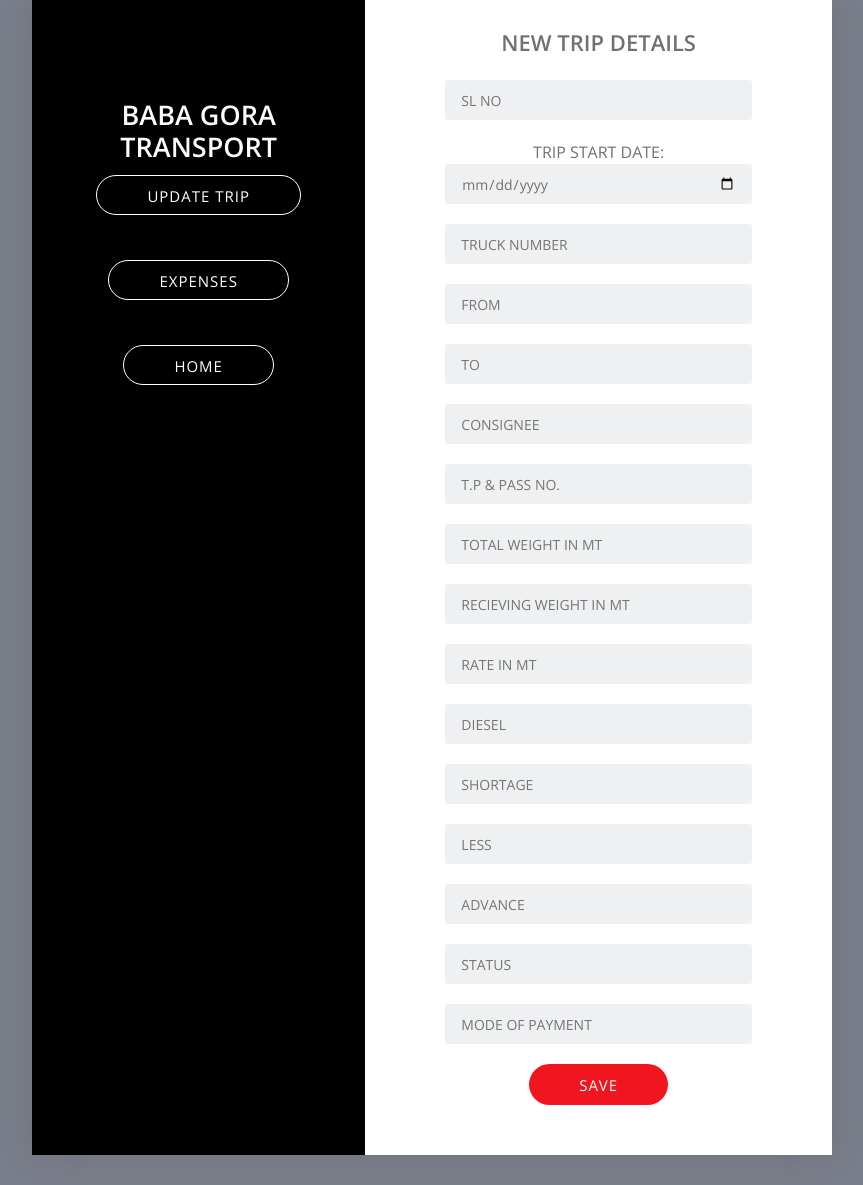
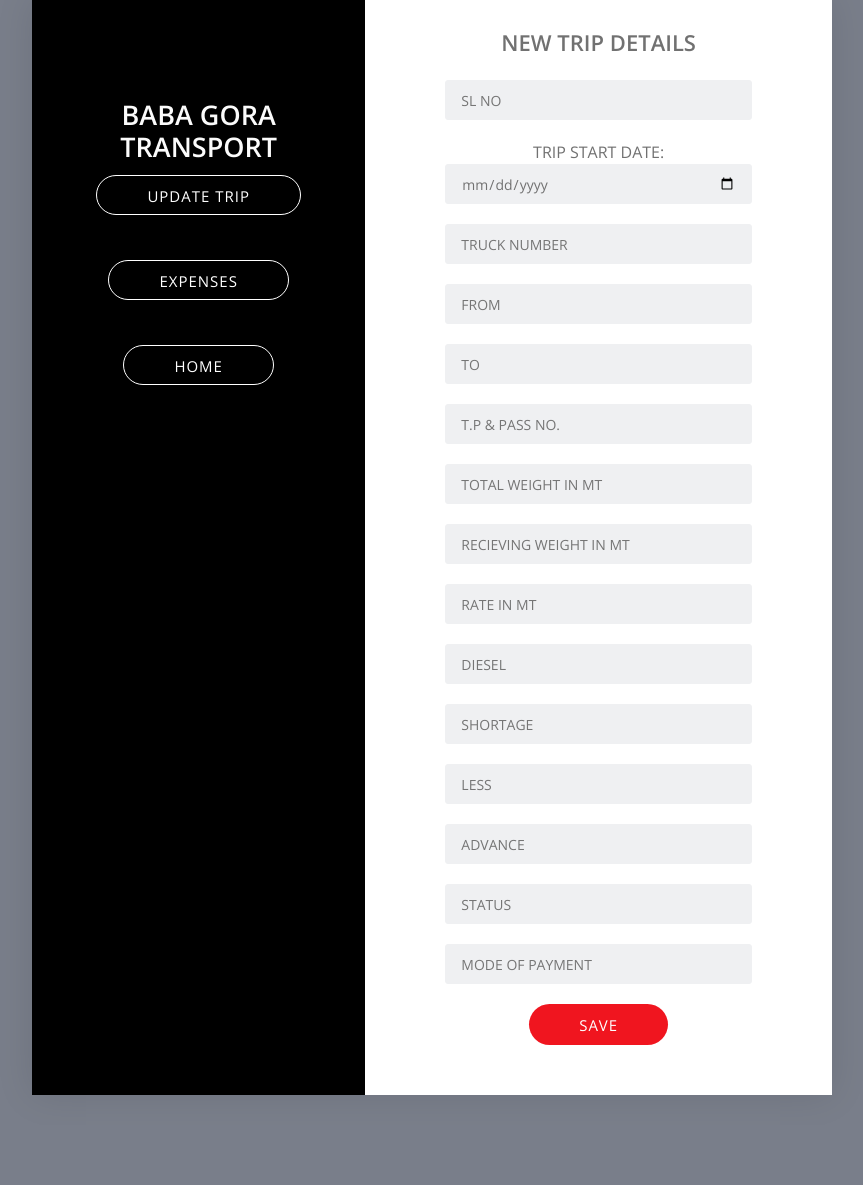
Before and after one commit to tahseen09/transport, a Django app: page /new in a window 1280 px wide. Shown: the part 31-1216 px from the top of the page, without its empty margins (208-1071 px from the left). After the commit the page ends 1126 px from the top, so only its background shows below. Run offline with Django 3.2, Linux system fonts and the light colour scheme; the visitor is signed in with stand-in values (Sample User, id 1); some libraries are stand-ins or nearby versions.

Commit message:
Handled bugs

```diff
--- a/templates/new.html
+++ b/templates/new.html
@@ -33,7 +33,7 @@
                         <form action="" method="POST">
                             {% csrf_token %}
                             <div class="form-group">
-                                <input type="number" name="slno" class="input-text" placeholder="SL NO" required style="text-transform: uppercase;">
+                                <input type="number" name="sl_no" class="input-text" placeholder="SL NO" required style="text-transform: uppercase;">
                             </div>
                              <div class="form-group">
                               TRIP START DATE:<input type="date" name="trip_start_date" class="input-text" placeholder="TRIP START DATE" required>
@@ -49,10 +49,6 @@
                              <div class="form-group">
                                 <input type="text" name="destination" class="input-text" placeholder="TO" style="text-transform: uppercase;" required>
                             </div>
-                            <div class="form-group">
-                                <input type="text" name="consignee" class="input-text" placeholder="CONSIGNEE" style="text-transform: uppercase;" required>
-                            </div>
-
                              <div class="form-group">
                                 <input type="text" name="pass" class="input-text" placeholder="T.P & PASS NO." style="text-transform: uppercase;">
                             </div>
--- a/templates/update.html
+++ b/templates/update.html
@@ -39,10 +39,6 @@
                                 TRIP END DATE:<input type="date" name="trip_end_date" class="input-text" placeholder="TRIP END DATE" required>
                             </div>
                             <div class="form-group">
-                                TRIP END TIME:<input type="time" name="trip_end_time" class="input-text" placeholder="TRIP END TIME">
-                            </div>
-
-                            <div class="form-group">
                                 <button type="submit" class="btn-md btn-theme">SAVE</button>
                             </div>
                         </form>
--- a/truck/models.py
+++ b/truck/models.py
@@ -11,7 +11,7 @@ class Trip(models.Model):
     destination = models.CharField(max_length = 100, blank = True, null=True)
     #driver = models.CharField(max_length = 30, blank = False, null=True)
     #item = models.CharField(max_length = 30, blank = False, null=True)
-    #trip_complete = models.BooleanField(default=False)
+    trip_complete = models.BooleanField(default=False)
     total_weight = models.FloatField(blank=True, null=True)
     rec_weight = models.FloatField(blank=True, null=True)
     cost_per_ton = models.FloatField(blank=True, null=True)
@@ -30,7 +30,7 @@ class Trip(models.Model):
         unique_together = ["truck","trip_start_date", "sl_no"]
 
     def __str__(self):
-        show = str(self.truck)+'|'+str(self.trip_start_date)+'|'+str(self.trip_start_time)
+        show = str(self.truck)+'|'+str(self.trip_start_date)+'|'+str(self.sl_no)
         return show
 
 class Expenses(models.Model):
--- a/truck/views.py
+++ b/truck/views.py
@@ -113,9 +113,6 @@ def new_trip(request):
             rec_weight = int(rec_weight)*1.0
         if diesel and ('.' not in diesel):
             diesel = int(diesel)*1.0
-        if diesel>0.0:
-            e = Expenses(expense=diesel, comment="Diesel", expense_date=trip_start_date, truck=truck)
-            e.save()
 
         #if total_weight and cost and shortage and less:
         total_cost = (float(total_weight)*float(cost)) - float(shortage)- float(less)
@@ -127,6 +124,9 @@ def new_trip(request):
         #save the data
         t = Trip(truck=truck, trip_start_date=trip_start_date, source=source, destination=destination, total_weight=total_weight, cost_per_ton=cost, total_cost=total_cost, rec_weight=rec_weight, shortage=shortage, less=less, sl_no=sl_no, tp_pass=tp_pass, advance=advance, status=status, mop=mop)
         t.save()
+        if diesel>0.0:
+            e = Expenses(expense=diesel, comment="Diesel", expense_date=trip_start_date, truck=truck)
+            e.save()
         msg = "Your new trip has been created"
         context = {"msg":msg}
         return render(request,"new.html",context)
@@ -139,21 +139,14 @@ def update_trip(request):
     comm = ""
     if request.method == "POST":
         truck = request.POST.get("truck").upper()
-        #expense = request.POST.get("expense")
-        #comment = request.POST.get("comment")
+
         trip_end_date = request.POST.get("trip_end_date")
-        #trip_end_time = request.POST.get("trip_end_time")
         if not Trip.objects.filter(truck=truck, trip_complete=False).exists():
             msg = "The truck with number:"+truck+" is not taking any trip right now."
             context = {"msg":msg}
             return render(request,"update.html",context)
         t = Trip.objects.filter(truck=truck, trip_complete=False)
-        """if expense and ('.' not in expense):
-            expense = int(expense)*1.0
-            exp = t[0].expense+float(expense)
-        if comment:
-            comm = t[0].comment+'\n'+comment
-            Trip.objects.filter(truck=truck, trip_complete=False).update(expense=exp, comment=comm)"""
+
         if trip_end_date:
             Trip.objects.filter(truck=truck, trip_complete=False).update(trip_end_date=trip_end_date, trip_complete = True)
         msg = "Trip details updated"
```
Also changed, not shown: truck/migrations/0001_initial.py, truck/migrations/0002_auto_20190724_2241.py (deleted), truck/migrations/0003_auto_20190724_2258.py (deleted), truck/migrations/0004_auto_20190724_2300.py (deleted), truck/migrations/0005_auto_20190724_2325.py (deleted), truck/migrations/0006_remove_trip_diesel.py (deleted).
